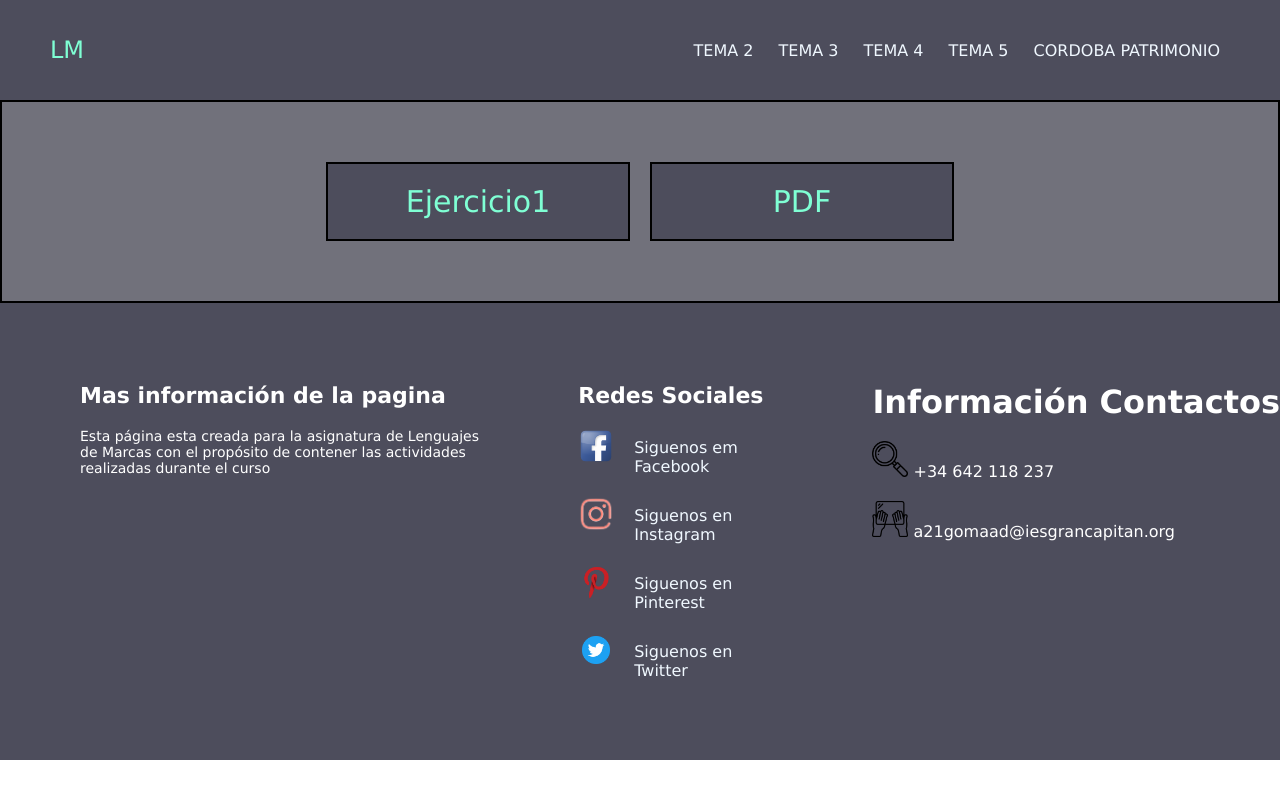
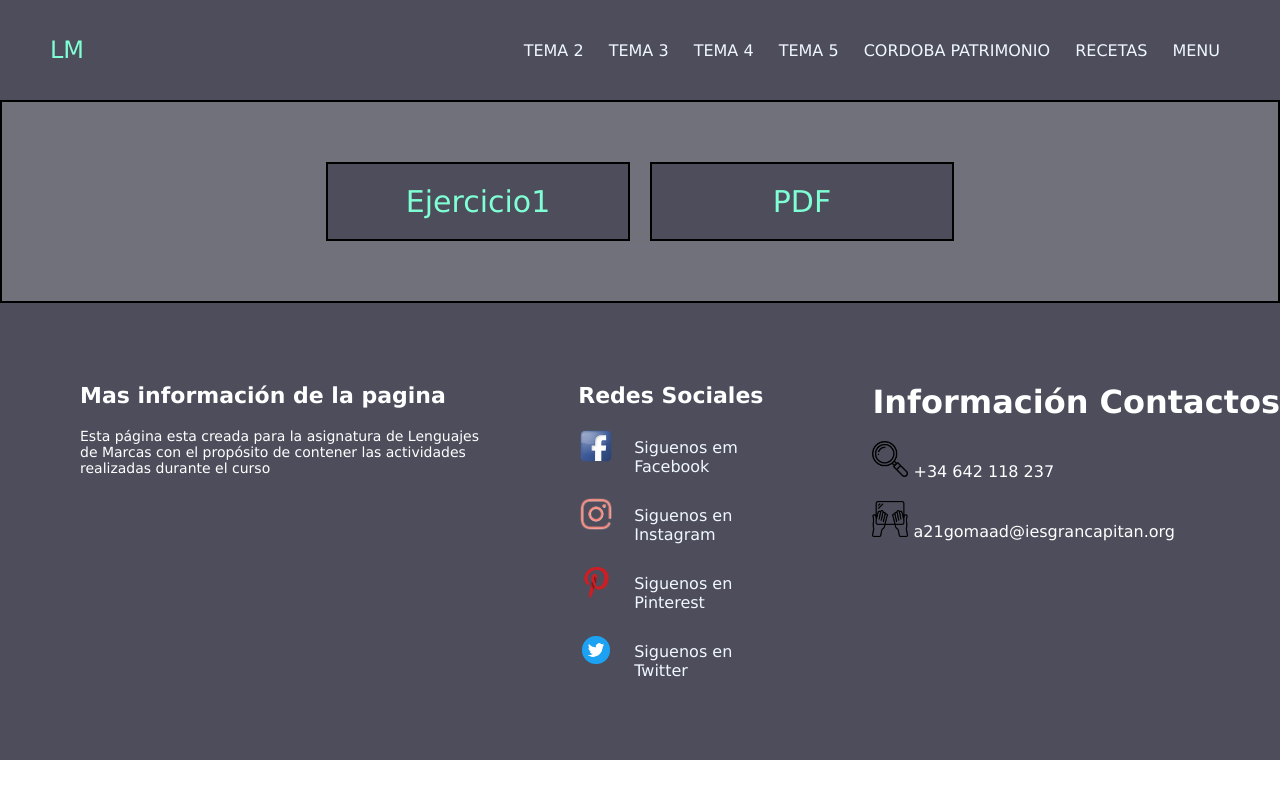
Before and after one commit to AdrianGM02/AdrianGM02.github.io, a plain HTML site: page index2.html in a window 1280 px wide. Shown: the top 798 px of the page. Drawn offline with Linux system fonts and the light colour scheme.

Commit message:
Add files via upload

```diff
--- a/index2.html
+++ b/index2.html
@@ -22,6 +22,10 @@
             <a href="index4.html">Tema 4</a>
             <a href="index5.html">Tema 5</a>
             <a href="cordobapatrimonio2.html">Cordoba patrimonio</a>
+            <a href="indexReceta.html">Recetas</a>
+            <a href="index.html">Menu</a>
+
+
 
         <label for="check" class="esconder-menu">&#215</label>
        </nav>
```
Also changed, not shown: index3.html (+4 -0 lines), index4.html (+4 -0 lines), index5.html (+4 -0 lines).
